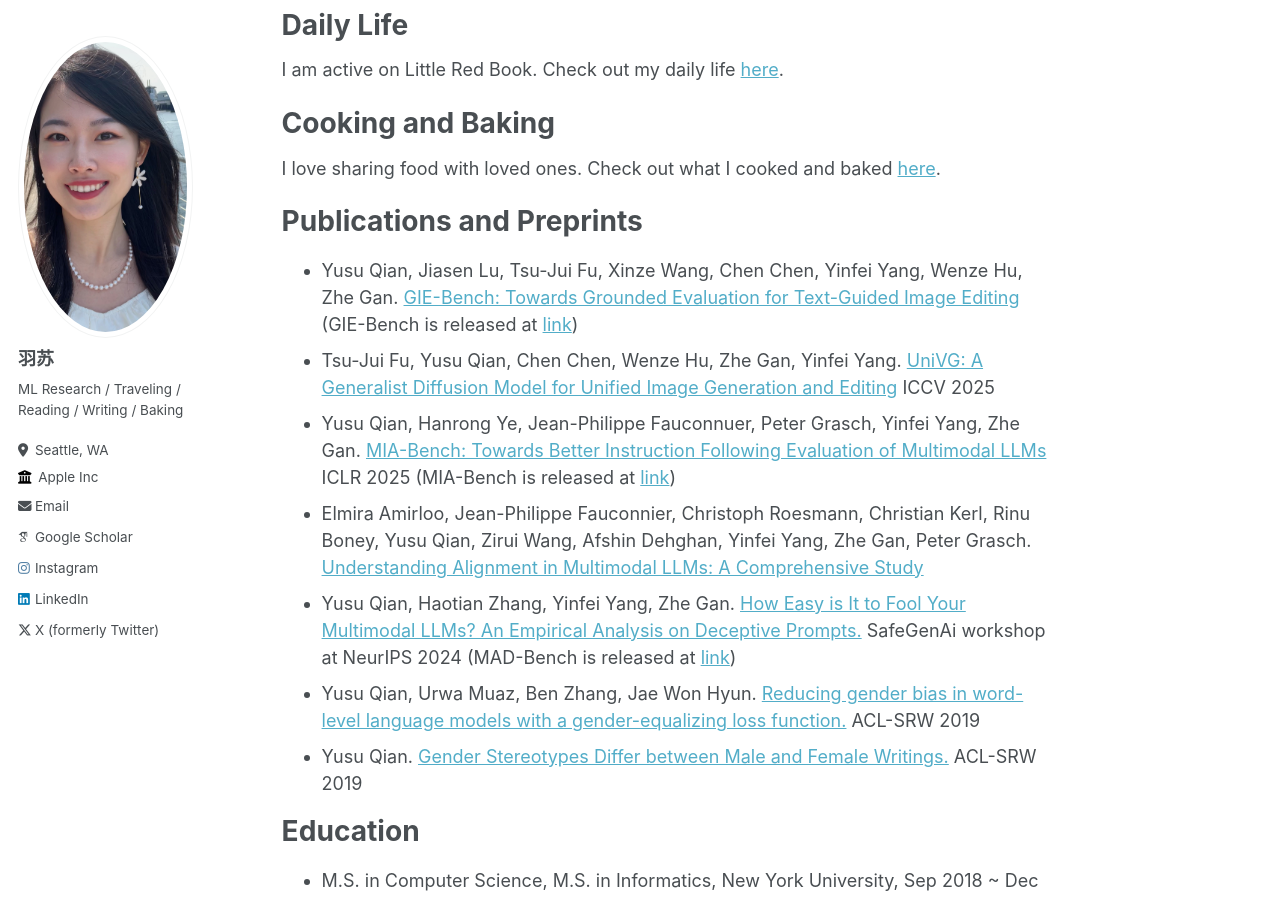
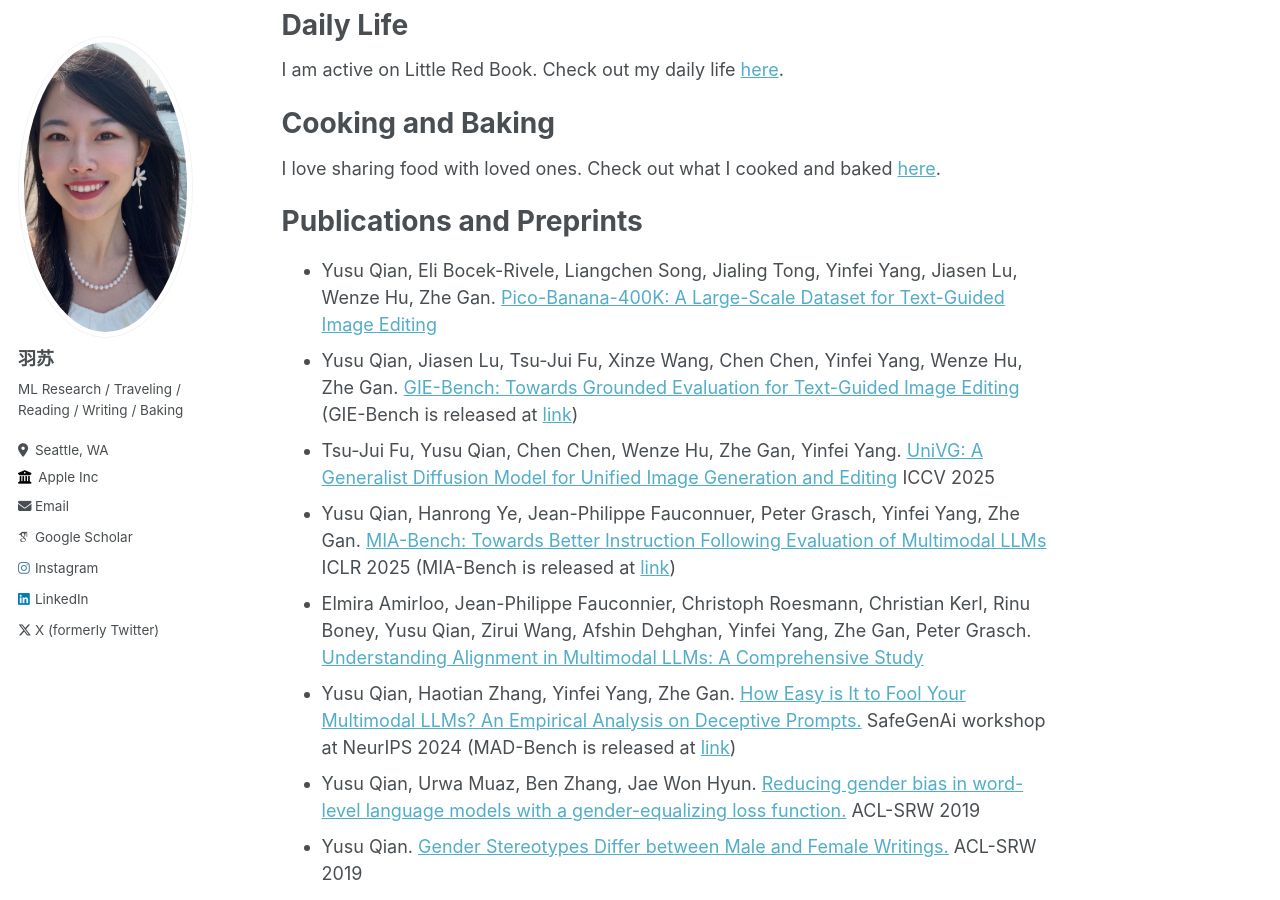
Before and after one commit to sueqian6/sueqian6.github.io, a Jekyll site: the page built from _pages/about.md, in a window 1280 px wide and 900 px high, scrolled down 762 px. Built offline with Jekyll 4.4.1, drawn with Linux system fonts in a browser that asks for light colours; some web fonts are replaced.

Commit message:
Update about.md

```diff
--- a/_pages/about.md
+++ b/_pages/about.md
@@ -36,6 +36,7 @@ I love sharing food with loved ones. Check out what I cooked and baked [here](ht
 
 Publications and Preprints
 ======
+* Yusu Qian, Eli Bocek-Rivele, Liangchen Song, Jialing Tong, Yinfei Yang, Jiasen Lu, Wenze Hu, Zhe Gan. [Pico-Banana-400K: A Large-Scale Dataset for Text-Guided Image Editing](https://arxiv.org/pdf/2510.19808)
 * Yusu Qian, Jiasen Lu, Tsu-Jui Fu, Xinze Wang, Chen Chen, Yinfei Yang, Wenze Hu, Zhe Gan. [GIE-Bench: Towards Grounded Evaluation for Text-Guided Image Editing](https://arxiv.org/abs/2505.11493) (GIE-Bench is released at [link](https://sueqian6.github.io/GIE-Bench-web/))
 * Tsu-Jui Fu, Yusu Qian, Chen Chen, Wenze Hu, Zhe Gan, Yinfei Yang. [UniVG: A Generalist Diffusion Model for Unified Image Generation and Editing](https://arxiv.org/pdf/2503.12652) ICCV 2025
 * Yusu Qian, Hanrong Ye, Jean-Philippe Fauconnuer, Peter Grasch, Yinfei Yang, Zhe Gan. [MIA-Bench: Towards Better Instruction Following Evaluation of Multimodal LLMs](https://arxiv.org/pdf/2407.01509) ICLR 2025 (MIA-Bench is released at [link](https://github.com/apple/ml-mia-bench))
```
